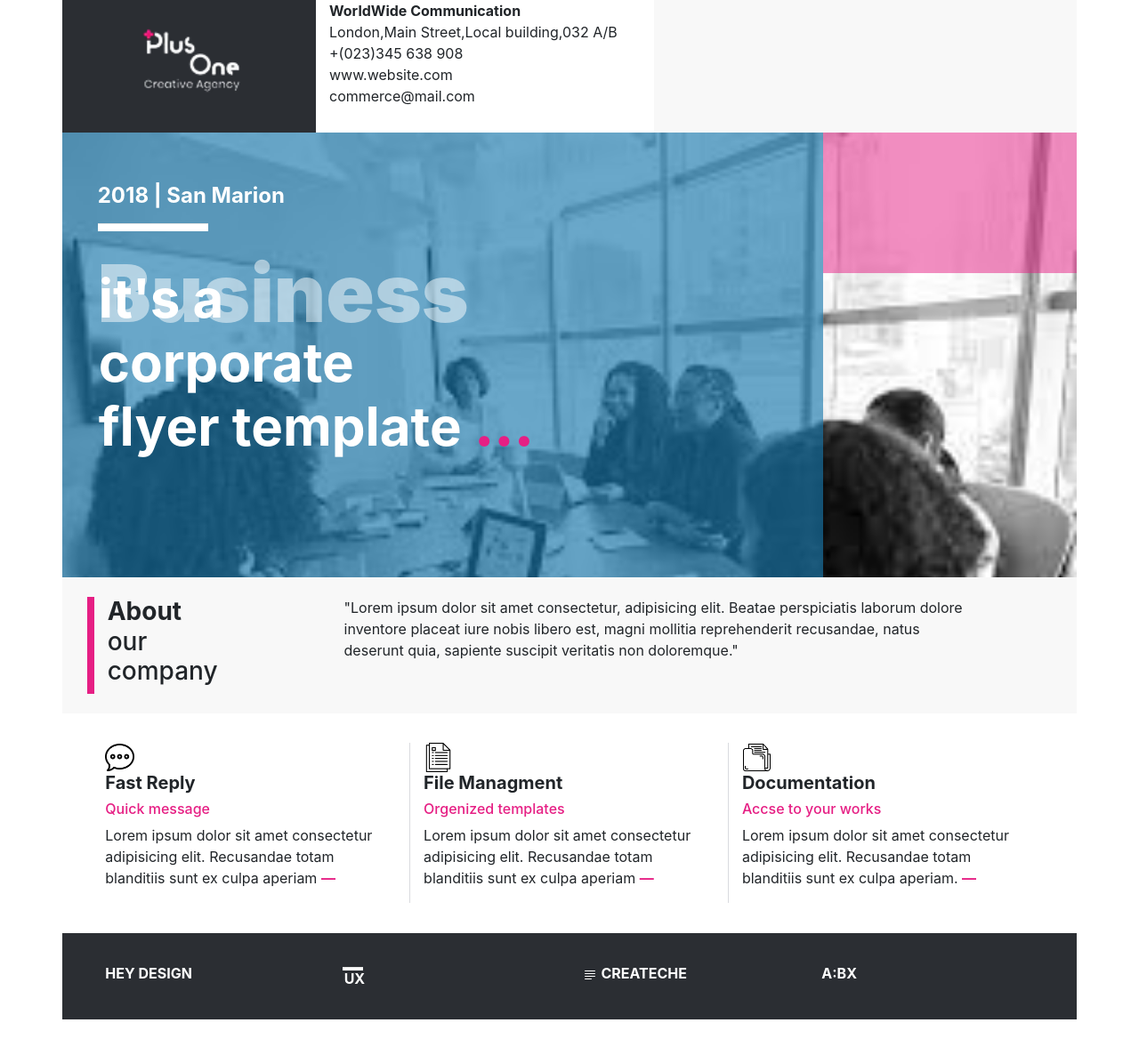
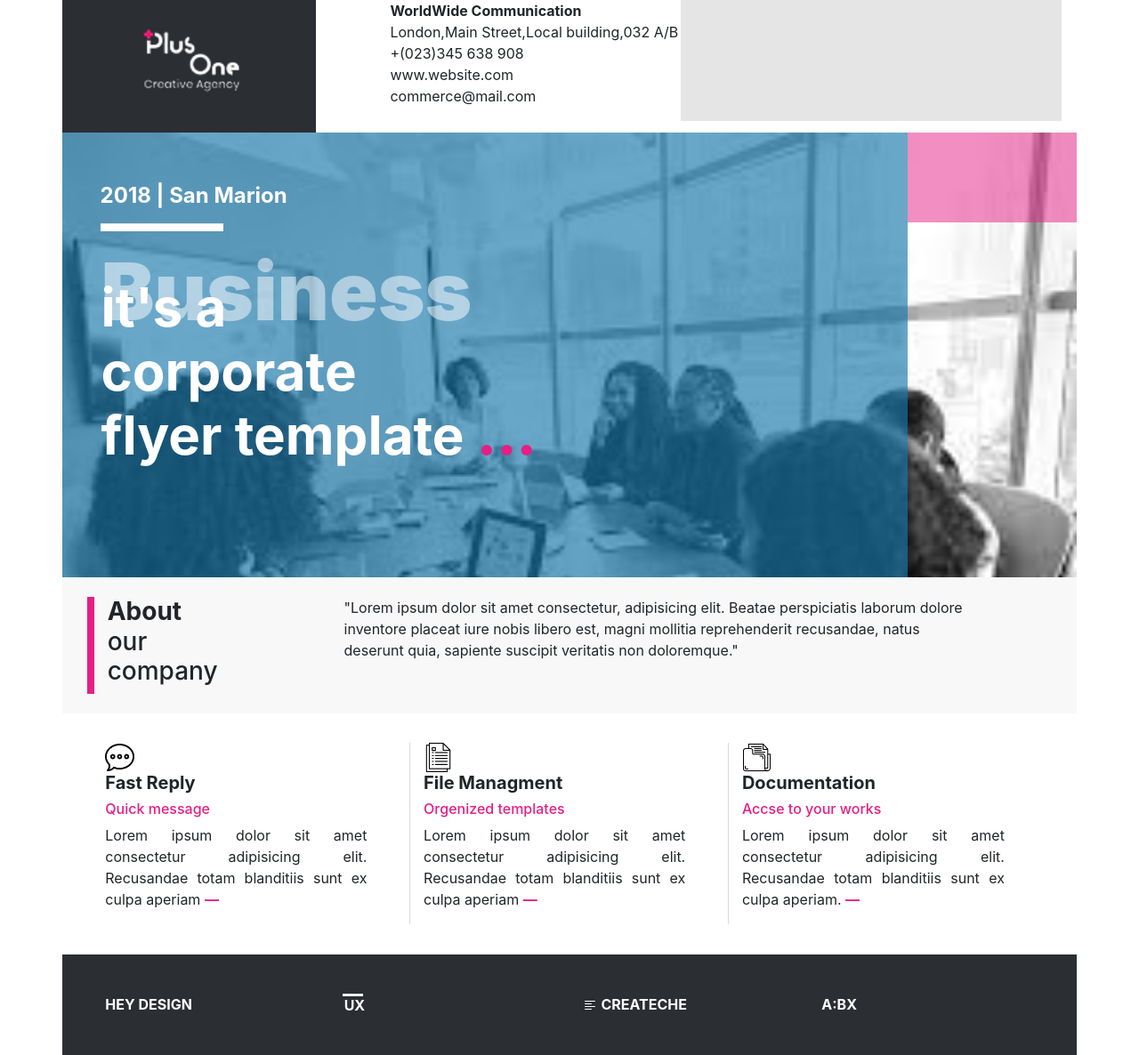
Before and after one commit to NevilPitroda1814/Layout4, a plain HTML site: page index.html in a window 1280 px wide. Shown: the whole page at 89% size. Before the commit the page ends 1146 px from the top, so only its background shows below. Drawn offline with nearby package versions, Linux system fonts and the light colour scheme.

Commit message:
Update
edit a CSS file in layout-4.

```diff
--- a/Style.css
+++ b/Style.css
@@ -1,8 +1,4 @@
-.row:after{
-    content: "";
-    display: table;
-    clear: both;
-}
+
 /* Header CSS */
 .logo_icon{
     background-color: #2b2e33;
@@ -14,9 +10,12 @@
 }
 .txt_address{
     background-color: #fff;
+    margin-left: 8%;
 }
 .thrid_div{
-    background-color: #f8f8f8;
+    background-color: #000000;
+    opacity: 10%;
+    margin-left: -10%;
 }
 /* Section CSS */
  .section_main_img{
@@ -47,6 +46,8 @@
     opacity: 50%;
     font-size: 90px;
     margin-left: 3%;
+    position: absolute;
+    top: 25%;
 }
 .section_main_img_txt h3{
     font-weight: bold;
@@ -54,7 +55,7 @@
     text-align: left;
     margin-left: 3%;
     position: absolute;
-    top: 30%;
+    top: 32%;
 }
 .section_main_img_txt h3 strong{
     color: #e61f84;
@@ -62,7 +63,7 @@
 .section_main_img_div{
     background-color: #e61f84;
     opacity: 50%;
-    margin-bottom: 30%;
+    margin-bottom: 35%;
 }
 /* About our company Part CSS */
 .about_our{
@@ -85,6 +86,10 @@
     border-right: 1px solid #d9dbdf;
     height: 100%;
 }
+.fast_replay p,.file_mangment p,.documentation p{
+    text-align: justify;
+    padding-right: 10%;
+}
 .fast_replay h6,.file_mangment h6,.documentation h6{
     color: #e61f84;
 }
@@ -103,5 +108,8 @@
     margin-bottom: -1%;
 }
 .footer_icon2{
-    margin-top: -1%;
+    margin-top: -1.5%;
 }
+.footer_icon1,.footer_icon2,.footer_icon3,.footer_icon4{
+    padding: 1%;
+}
--- a/index.html
+++ b/index.html
@@ -19,17 +19,22 @@
     <header>
         <div class="row header">
             <div class="col-md-3 col-xl-3 col-sm-3 logo_icon">
+                <a href="index.html">
                      <img src="plus_one_logo.png" alt="Logo icon">
+                </a>
             </div>
-            <div class="col-md-4 col-xl-4 col-sm-4 txt_address">
+            <div class="col-md-9 col-xl-9 col-sm-9 ">
+                <div class="row">
+                    <div class="col-md-6 txt_address">
                         <strong>WorldWide Communication</strong>
                         <p>London,Main Street,Local building,032 A/B</br>
                         +(023)345 638 908<br>
                          www.website.com<br>
                         commerce@mail.com</p>
                     </div>
-            <div class="col-md-5 col-xl-5  thrid_div">
-
+                    <div class="col-md-6 thrid_div">
+                    </div>
+                </div>
             </div>
         </div>
     </header>
@@ -38,13 +43,13 @@
     <section>
         <!-- Main Image part -->
         <div class="row section_main_img">
-            <div class="col-sm-9 col-xl-9 col-md-9 section_main_img_txt">
+            <div class="col-sm-10 col-xl-10 col-md-10 section_main_img_txt">
                 <h4><strong> 2018 | San Marion</strong></h4>
                 <hr>
                 <h2><strong> Business</strong></h2>
                 <h3>it's a <br> corporate <br> flyer template <strong>...</strong></h3>
             </div>
-            <div class="col-sm-3 col-xl-3 col-md-3 section_main_img_div"></div>
+            <div class="col-sm-2 col-xl-2 col-md-2 section_main_img_div"></div>
         </div>
         <!-- About our company Part -->
         <div class="row about_our">
@@ -89,13 +94,13 @@
                 <hr>
                 <strong>ux</strong>
             </div>
-            <div class="col-sm-3 col-md-3 col-xl-3 footer_hr">
-                <svg xmlns="http://www.w3.org/2000/svg" width="16" height="16" fill="currentColor" class="bi bi-justify-left" viewBox="0 0 16 16">
-                    <path fill-rule="evenodd" d="M2 12.5a.5.5 0 0 1 .5-.5h7a.5.5 0 0 1 0 1h-7a.5.5 0 0 1-.5-.5zm0-3a.5.5 0 0 1 .5-.5h11a.5.5 0 0 1 0 1h-11a.5.5 0 0 1-.5-.5zm0-3a.5.5 0 0 1 .5-.5h11a.5.5 0 0 1 0 1h-11a.5.5 0 0 1-.5-.5zm0-3a.5.5 0 0 1 .5-.5h11a.5.5 0 0 1 0 1h-11a.5.5 0 0 1-.5-.5z"/>
+            <div class="col-sm-3 col-md-3 col-xl-3 footer_icon3">
+                <svg xmlns="http://www.w3.org/2000/svg" width="16" height="16" fill="currentColor" class="bi bi-text-left" viewBox="0 0 16 16">
+                    <path fill-rule="evenodd" d="M2 12.5a.5.5 0 0 1 .5-.5h7a.5.5 0 0 1 0 1h-7a.5.5 0 0 1-.5-.5zm0-3a.5.5 0 0 1 .5-.5h11a.5.5 0 0 1 0 1h-11a.5.5 0 0 1-.5-.5zm0-3a.5.5 0 0 1 .5-.5h7a.5.5 0 0 1 0 1h-7a.5.5 0 0 1-.5-.5zm0-3a.5.5 0 0 1 .5-.5h11a.5.5 0 0 1 0 1h-11a.5.5 0 0 1-.5-.5z"/>
                 </svg>
                 <strong>createche</strong>
             </div>
-            <div class="col-sm-3 col-md-3 col-xl-3">
+            <div class="col-sm-3 col-md-3 col-xl-3 footer_icon4">
                 <strong>A:bx</strong>
             </div>
         </div>
```
Lines whose indentation alone changed are shown as unchanged.
